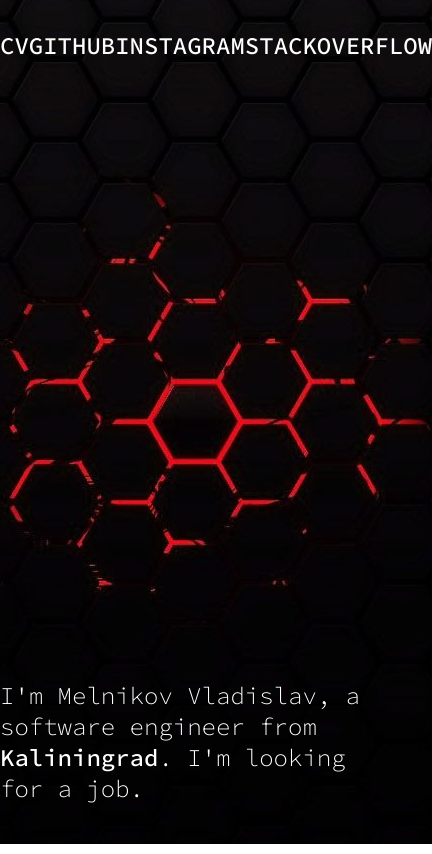
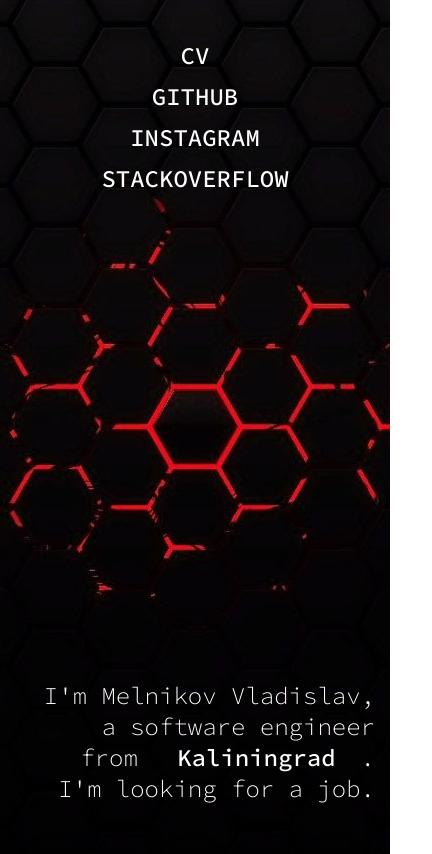
Before and after one commit to melnik10/melnikov, a plain HTML site: page index.html in a window 390 px wide. Shown: the whole page, 432 px wide, since content can reach past the window. Drawn offline with Linux system fonts and the light colour scheme.

Commit message:
refactor

```diff
--- a/css/style.css
+++ b/css/style.css
@@ -14,11 +14,12 @@ body {
 }
 
 .header {
-    padding-top: 30px;
+    padding: 30px 20px 0;
     display: flex;
     justify-content: space-around;
     align-items: center;
     text-transform: uppercase;
+    flex-wrap: wrap;
 }
 
 .link {
@@ -26,6 +27,8 @@ body {
     text-decoration: none;
     transition: color 0.3s ease;
     font-weight: 500;
+    margin: 0 25px 10px;
+
 }
 .link:hover {
     color: rgba(255, 255, 255, 0.559);
@@ -36,4 +39,24 @@ body {
     right: 15px;
     bottom: 40px;
     color: #fff;
+    padding-left: 20px;
+    text-align: right;
 }
+
+@media screen and (max-width: 500px) {
+    .header {
+        flex-direction: column;
+    }
+    .header {
+        margin: 10px 20px;
+    }
+    .footer {
+        margin-left: 20px;
+    }
+}
+
+@media screen and (max-width: 340px) {
+    .footer {
+        font-size: 20px;
+    }
+}
```
